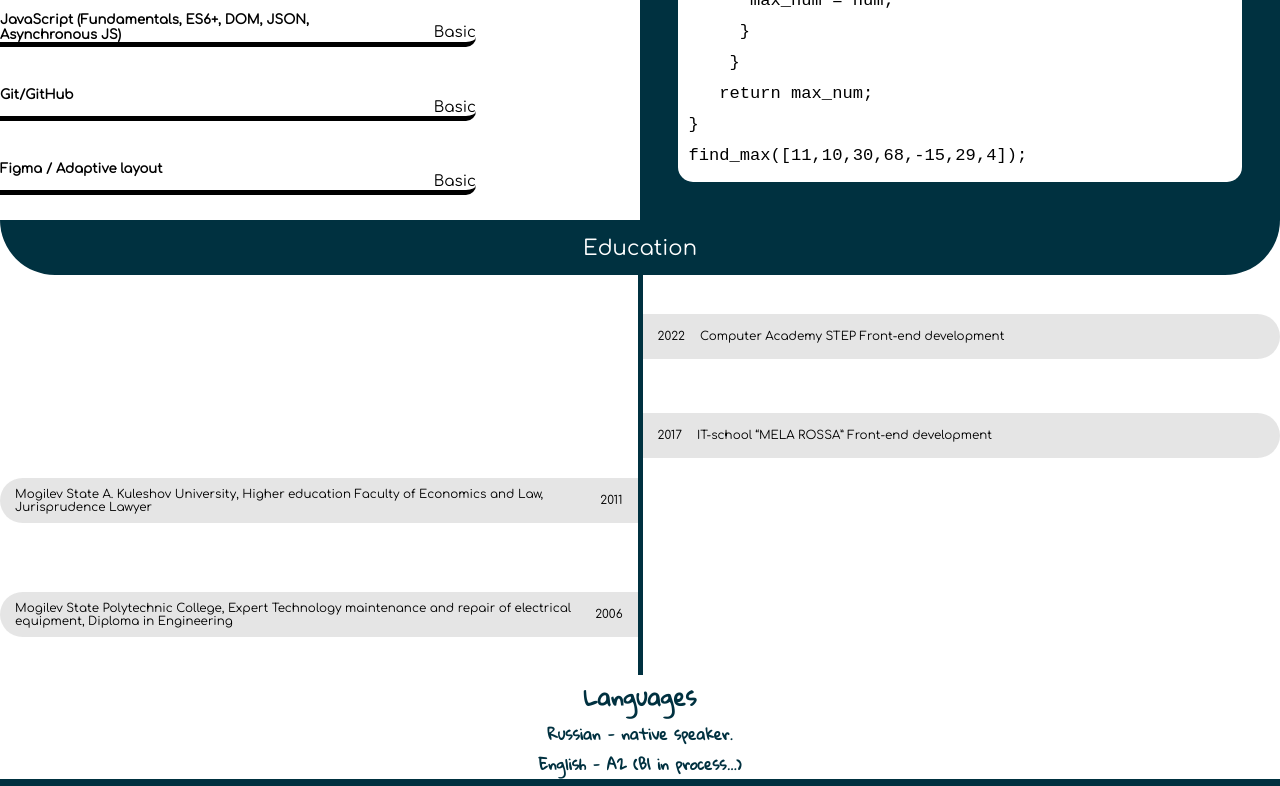
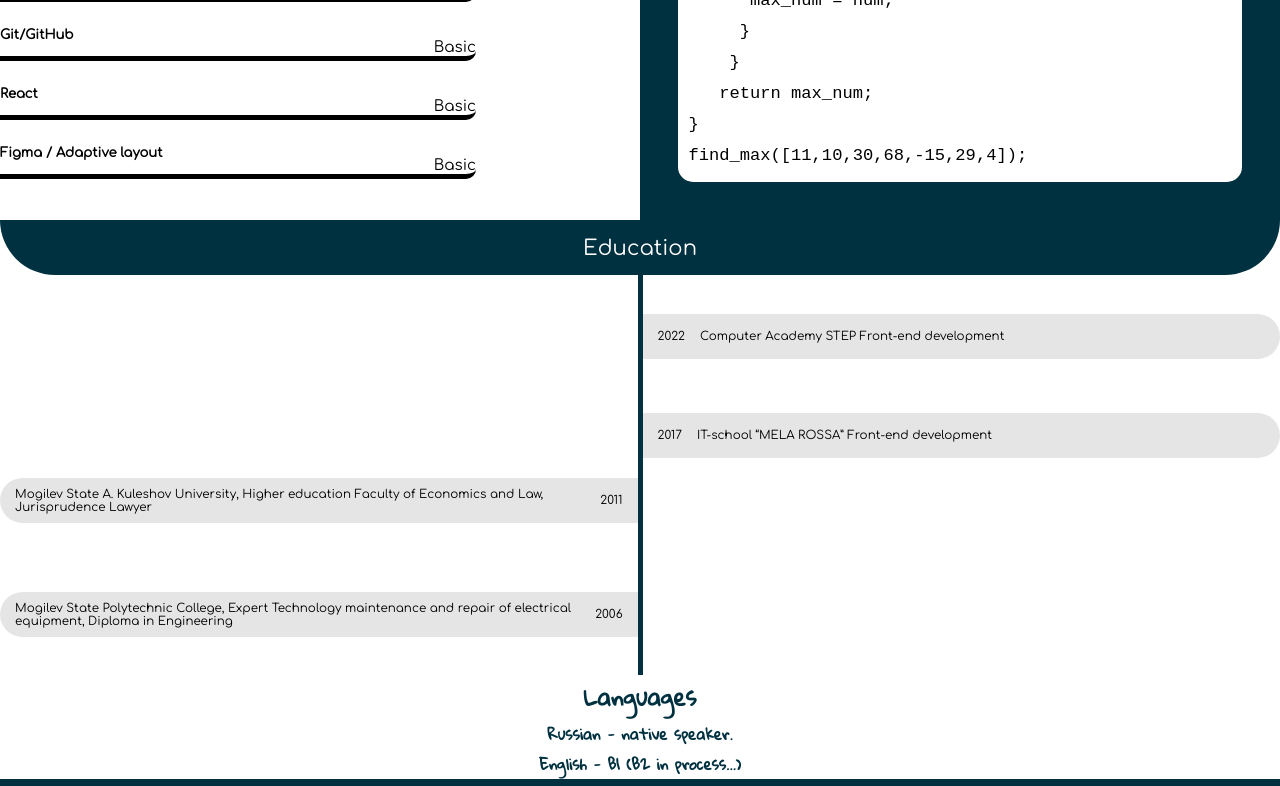
Before and after one commit to Maslik001/rsschool-cv, a plain HTML site: page index.html in a window 1280 px wide. Shown: the part 1136-1922 px from the top of the page. Drawn offline with nearby package versions, Linux system fonts and the light colour scheme.

Commit message:
feat: fix speed text js / fix style

```diff
--- a/index.html
+++ b/index.html
@@ -105,6 +105,10 @@
                             <p class="skills-level">Basic</p>
                         </div>
                         <div class="skills-names">
+                            <h2>React</h2>
+                            <p class="skills-level">Basic</p>
+                        </div>
+                        <div class="skills-names">
                             <h2>Figma / Adaptive layout</h2>
                             <p class="skills-level">Basic</p>
                         </div>
@@ -160,7 +164,7 @@
         <div class="lang">
             <h2>Languages</h2>
             <div class="rus">Russian - native speaker.</div>
-            <div class="eng">English - A2 (B1 in process…)</div>
+            <div class="eng">English - B1 (B2 in process…)</div>
         </div>
 
     </div>
--- a/index.js
+++ b/index.js
@@ -36,7 +36,7 @@ function textAnimation() {
 function typing_text(spans, count = 0, timeout = 0, text) {
     spans[count].classList.add('visible');
     if (spans[count].innerText === ' ' || spans[count].innerHTML === ' ') {
-        timeout = Math.floor(Math.random() * Math.floor(1000));
+        timeout = Math.floor(Math.random() * Math.floor(500));
         spans[count].classList.add('cursor');
     } else {
         timeout = 50;
--- a/style.css
+++ b/style.css
@@ -308,7 +308,7 @@
     justify-content: space-between;
     border-bottom: 5px solid;
     border-bottom-right-radius: 10px;
-    padding-top: 40px;
+    padding-top: 25px;
     flex-wrap: wrap;
 }
 
```
